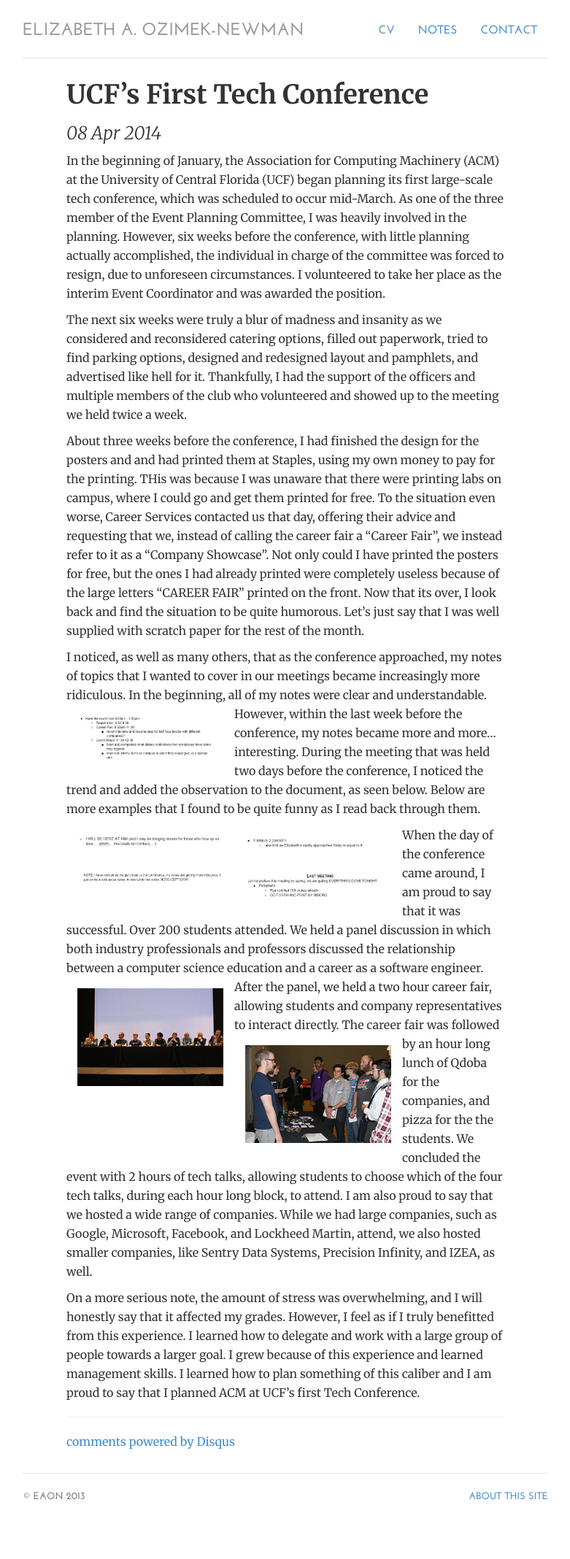
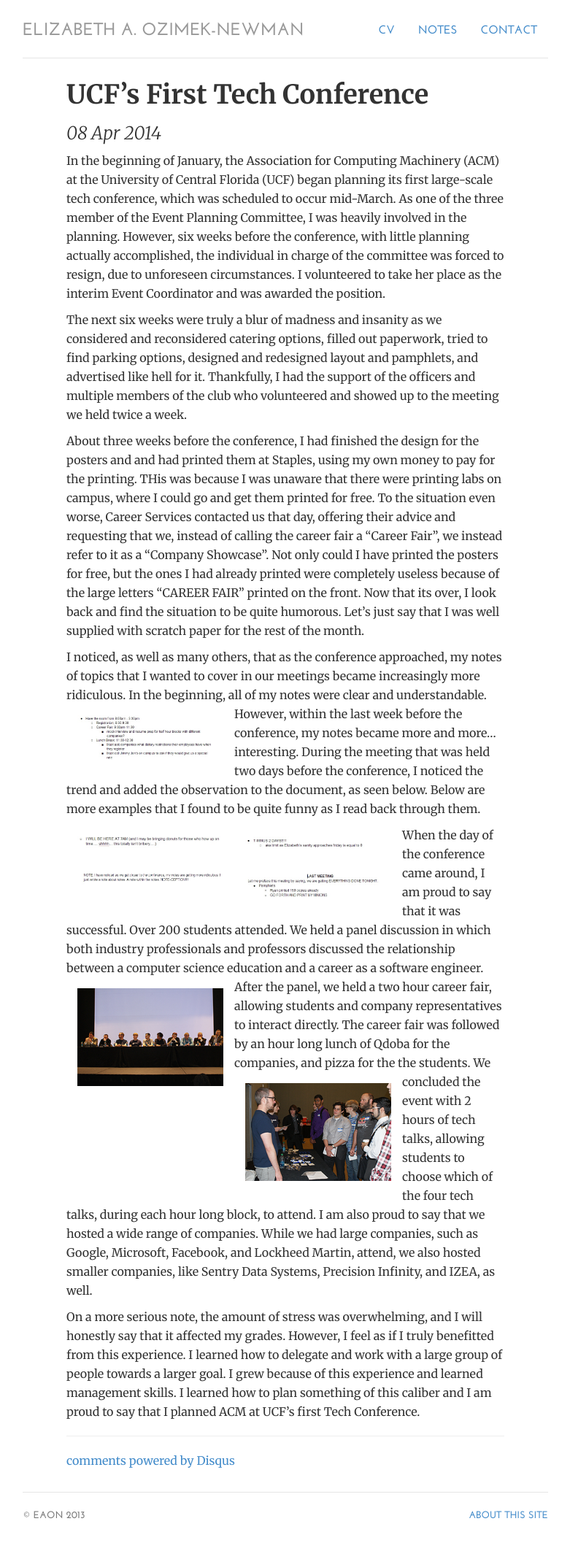
Before and after one commit to vitamessor/vitamessor.github.io, a Jekyll site: the page built from _posts/2014-4-8-ucfs-first-tech-conference.md, in a window 1280 px wide. Shown: the whole page at 73% size, without its empty margins (249-1030 px from the left). Built offline with Jekyll 4.4.1, drawn with Linux system fonts in a browser that asks for light colours; comment, search, counter and statistics services are not loaded; before the commit the page ends 2110 px from its top, so only the background shows below that.

Commit message:
More Formatting Changes

```diff
--- a/_posts/2014-4-8-ucfs-first-tech-conference.md
+++ b/_posts/2014-4-8-ucfs-first-tech-conference.md
@@ -16,6 +16,6 @@ However, within the last week before the conference, my notes became more and mo
 ![Note about Notes]({{eaon.me}}/img/posts/note.jpg)
 ![Last Meeting]({{eaon.me}}/img/posts/last_meeting.jpg)
 
-When the day of the conference came around, I am proud to say that it was successful. Over 200 students attended. We held a panel discussion in which both industry professionals and professors discussed the relationship between a computer science education and a career as a software engineer.![Panel]({{eaon.me}}/img/posts/panel.JPG) After the panel, we held a two hour career fair, allowing students and company representatives to interact directly. ![Career Fair]({{eaon.me}}/img/posts/career_fair.JPG) The career fair was followed by an hour long lunch of Qdoba for the companies, and pizza for the the students. We concluded the event with 2 hours of tech talks, allowing students to choose which of the four tech talks, during each hour long block, to attend. I am also proud to say that we hosted a wide range of companies. While we had large companies, such as Google, Microsoft, Facebook, and Lockheed Martin, attend, we also hosted smaller companies, like Sentry Data Systems, Precision Infinity, and IZEA, as well.
+When the day of the conference came around, I am proud to say that it was successful. Over 200 students attended. We held a panel discussion in which both industry professionals and professors discussed the relationship between a computer science education and a career as a software engineer.![Panel]({{eaon.me}}/img/posts/panel.JPG) After the panel, we held a two hour career fair, allowing students and company representatives to interact directly. The career fair was followed by an hour long lunch of Qdoba for the companies, and pizza for the the students. ![Career Fair]({{eaon.me}}/img/posts/career_fair.JPG) We concluded the event with 2 hours of tech talks, allowing students to choose which of the four tech talks, during each hour long block, to attend. I am also proud to say that we hosted a wide range of companies. While we had large companies, such as Google, Microsoft, Facebook, and Lockheed Martin, attend, we also hosted smaller companies, like Sentry Data Systems, Precision Infinity, and IZEA, as well.
 
 On a more serious note, the amount of stress was overwhelming, and I will honestly say that it affected my grades. However, I feel as if I truly benefitted from this experience. I learned how to delegate and work with a large group of people towards a larger goal. I grew because of this experience and learned management skills. I learned how to plan something of this caliber and I am proud to say that I planned ACM at UCF’s first Tech Conference.
--- a/css/style.css
+++ b/css/style.css
@@ -64,4 +64,5 @@ iframe {font-family: 'Merriweather', Georgia, Times; font-size: 16px;}
 	float:left;
 	margin: 15px;
 	width:200px;
+	height: auto;
 }
```
